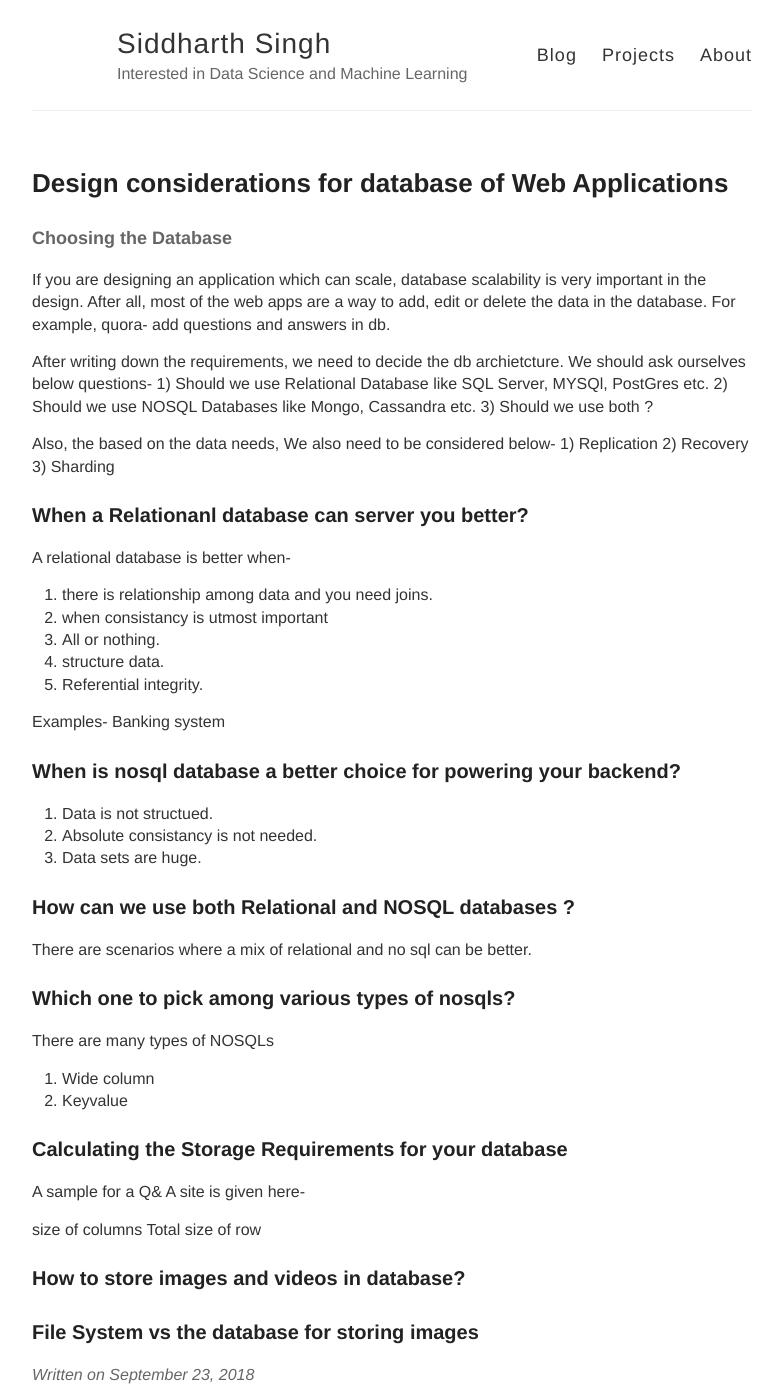
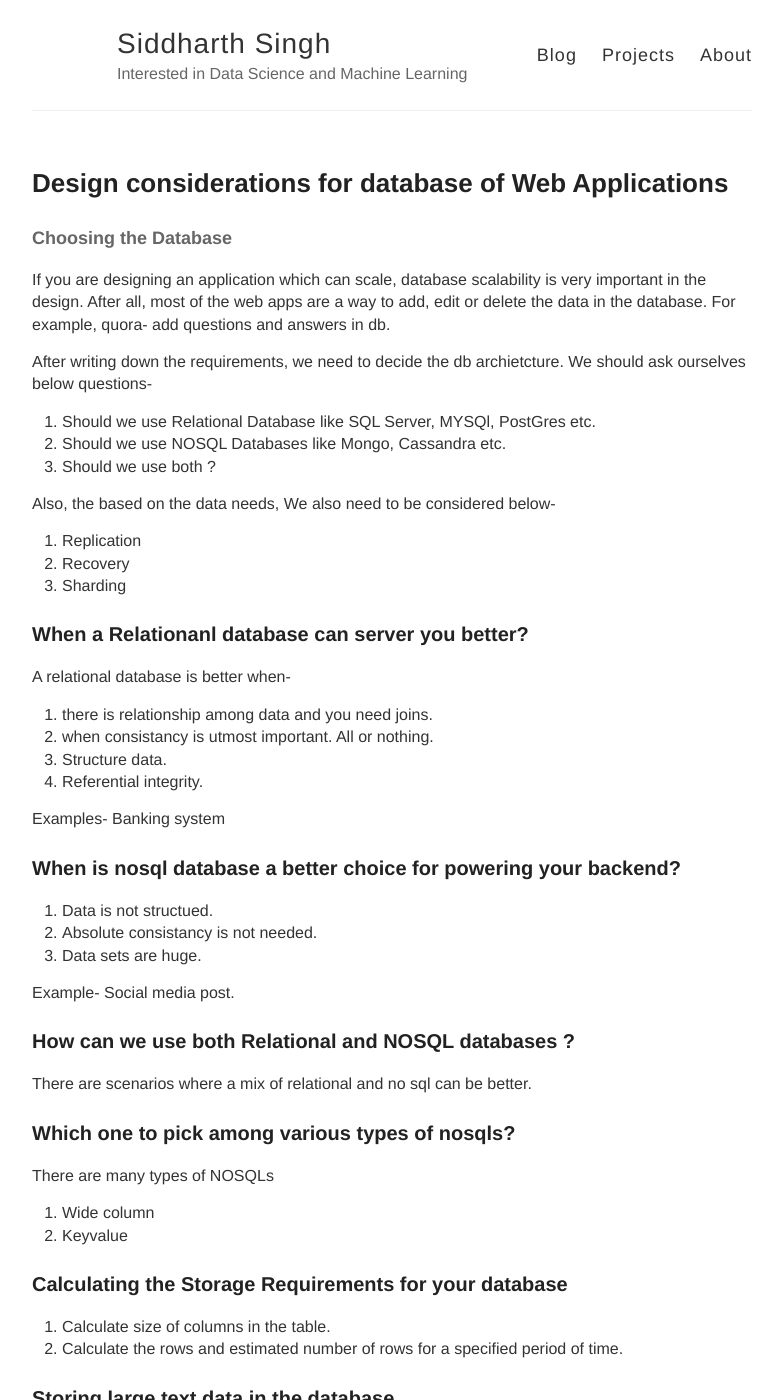
Before and after one commit to siddharthsingh89/siddharthsingh89.github.io, a Jekyll site: the page built from _posts/2018-9-23-Design-Considerations-for-Database-for-web-Apps.md, in a window 1280 px wide and 1400 px high. Shown: the whole window, without its empty margins (248-1030 px from the left). Built offline with Jekyll 4.4.1, drawn with Linux system fonts in a browser that asks for light colours; comment, search, counter and statistics services are not loaded; some of the changed text lies outside the part shown.

Commit message:
Update 2018-9-23-Design-Considerations-for-Database-for-web-Apps.md

```diff
--- a/_posts/2018-9-23-Design-Considerations-for-Database-for-web-Apps.md
+++ b/_posts/2018-9-23-Design-Considerations-for-Database-for-web-Apps.md
@@ -8,23 +8,22 @@ If you are designing an application which can scale, database scalability is ver
 For example, quora- add  questions and answers in db.
 
 After writing down the requirements, we need to decide the db archietcture. We should ask ourselves below questions-
-1) Should we use Relational Database like SQL Server, MYSQl, PostGres etc.
-2) Should we use NOSQL Databases like Mongo, Cassandra etc.
-3) Should we use both ?
+1. Should we use Relational Database like SQL Server, MYSQl, PostGres etc.
+2. Should we use NOSQL Databases like Mongo, Cassandra etc.
+3. Should we use both ?
 
 Also, the based on the data needs, We also need to be considered below-
-1) Replication
-2) Recovery
-3) Sharding
+1. Replication
+2. Recovery
+3. Sharding
 
 
 
 ### When a Relationanl database can server you better?
 A relational database is better when-
 1. there is relationship among data and you need joins.
-2. when consistancy is utmost important
-3. All or nothing.
-4. structure data.
+2. when consistancy is utmost important. All or nothing.
+4. Structure data.
 5. Referential integrity.
 
 Examples- Banking system
@@ -33,6 +32,8 @@ Examples- Banking system
 1. Data is not structued.
 2. Absolute consistancy is not needed.
 3. Data sets are huge.
+
+Example- Social media post.
 
 ### How can we use both Relational and NOSQL databases ?
 There are scenarios where a mix of relational and no sql can be better.
@@ -46,12 +47,15 @@ There are many types of NOSQLs
 
 ### Calculating the Storage Requirements for your database
 
-A sample for a Q& A site is given here-
+1. Calculate size of columns in the table.
+2. Calculate the rows and estimated number of rows for a specified period of time.
 
-size of columns
-Total size of row
+### Storing large text data in the database
+nvarachar(max)  can be used.
+Text, nText are getting deprecated.
 
 ### How to store images and videos in database?
-
+BLOB field can be used to store images in binary form.
+However, it is prefereed to store the acutal image files in the File system and store the path of the file in the database.
 
 ### File System vs the database for storing images
```
